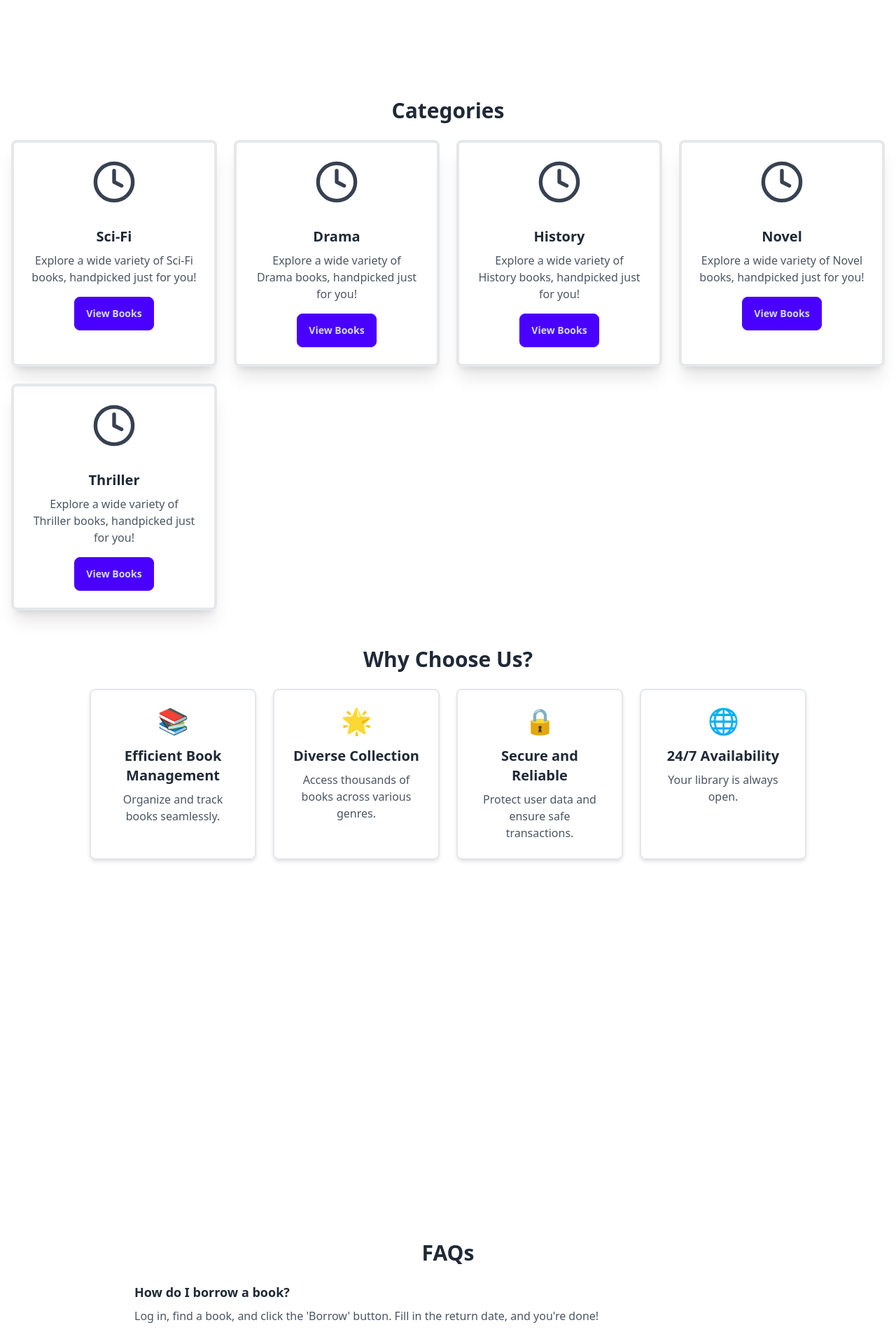
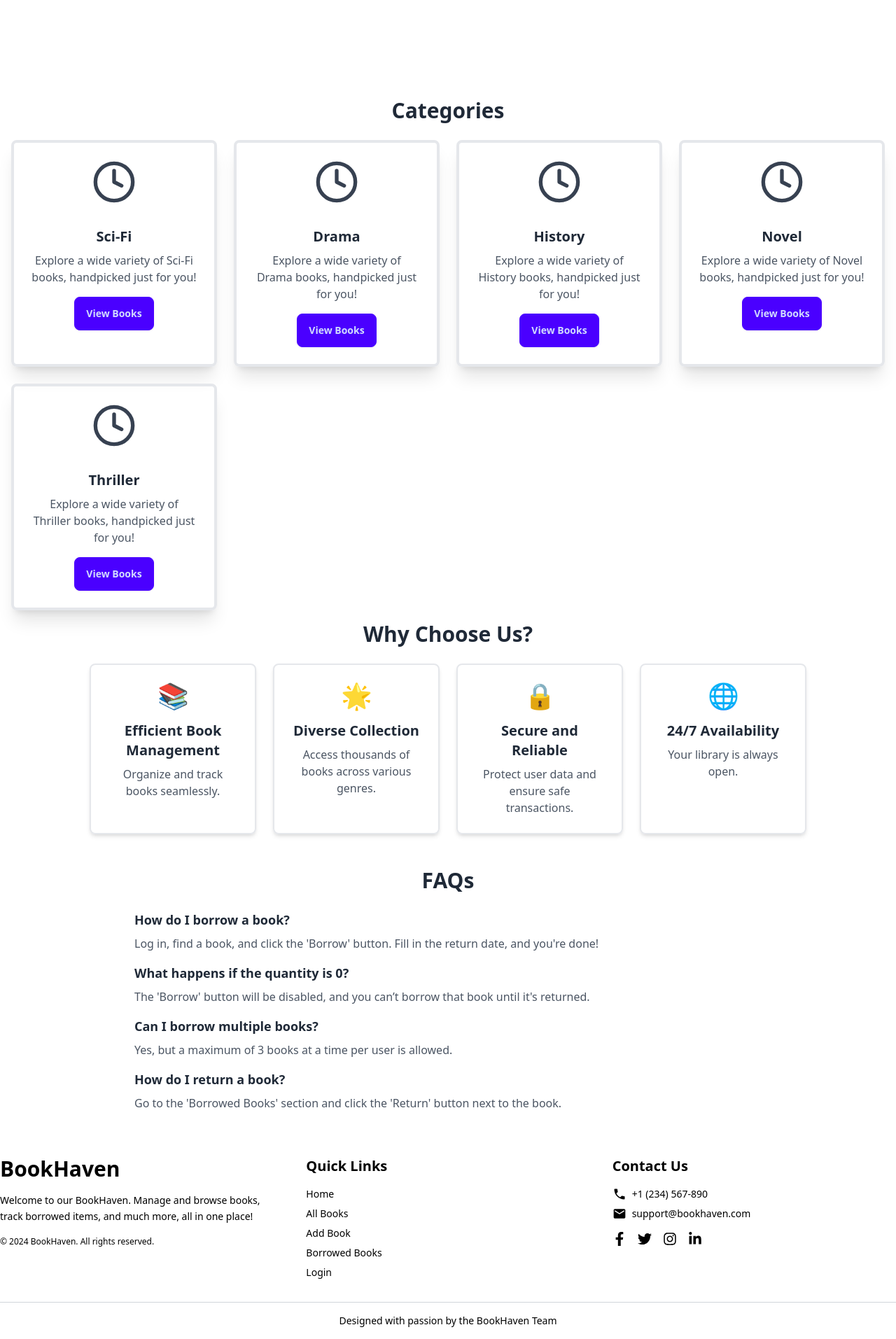
Before and after one commit to abrarbinhabib003/Library-Management-Client, a React (Vite) app: page / in a window 1280 px wide. Shown: the part 740-2653 px from the top of the page at 70% size. Built offline with nearby package versions, Linux system fonts and the light colour scheme; no server answers.

Commit message:
small issues Updated

```diff
--- a/src/components/Categories.jsx
+++ b/src/components/Categories.jsx
@@ -6,7 +6,7 @@ const Categories = () => {
   const navigate = useNavigate();
 
   return (
-    <div className="p-4 min-h-screen bg-base-100 text-base-content">
+    <div className="p-4  bg-base-100 text-base-content">
       <h1 className="text-center text-3xl font-bold mb-6 ">Categories</h1>
       <div className="grid grid-cols-1 sm:grid-cols-2 lg:grid-cols-4 gap-6">
         {categories.map((category) => (
--- a/src/components/FAQ.jsx
+++ b/src/components/FAQ.jsx
@@ -9,7 +9,7 @@ const FAQ = () => {
   ];
 
   return (
-    <div className="min-h-screen bg-base-100 text-base-content py-12">
+    <div className=" bg-base-100 text-base-content py-12">
       <h2 className="text-3xl font-bold text-center mb-6">FAQs</h2>
       <div className="max-w-4xl mx-auto">
         {faqs.map((faq, index) => (
--- a/src/components/Footer.jsx
+++ b/src/components/Footer.jsx
@@ -5,7 +5,7 @@ import { Fade, Slide } from 'react-awesome-reveal';
 
 const Footer = () => {
   return (
-    <footer className="min-h-screen bg-base-100 text-base-content  shadow-lg">
+    <footer className=" bg-base-100 text-base-content  shadow-lg">
       <div className="container mx-auto grid grid-cols-1 md:grid-cols-3 gap-8">
 
         <Fade bottom>
--- a/src/components/Navbar.jsx
+++ b/src/components/Navbar.jsx
@@ -6,7 +6,6 @@ const Navbar = () => {
   const { user, logout } = useAuth();
   const [isMenuOpen, setIsMenuOpen] = useState(false);
   const [theme, setTheme] = useState("light");
-
 
   useEffect(() => {
     const savedTheme = localStorage.getItem("theme") || "light";
@@ -26,7 +25,7 @@ const Navbar = () => {
   };
 
   return (
-    <nav className="bg-base-100 text-base-content shadow-md  sticky top-0 z-50">
+    <nav className="bg-base-100 text-base-content shadow-md sticky top-0 z-50">
       <div className="container mx-auto px-4 py-3 flex justify-between items-center">
         <Link to="/" className="text-2xl font-bold">
           BookHaven
@@ -96,8 +95,6 @@ const Navbar = () => {
               Dashboard
             </NavLink>
           )}
-
-
         </div>
 
         <div className="hidden lg:flex items-center space-x-4">
@@ -126,15 +123,18 @@ const Navbar = () => {
             </>
           ) : (
             <>
-              <div className="relative group">
+              {/* Profile Picture and Username Link */}
+              <div className="flex items-center space-x-2">
+                <NavLink to="/dashboard" className="flex items-center space-x-2">
                   <img
                     src={user.photoURL}
                     alt={user.displayName || "User"}
                     className="w-10 h-10 rounded-full cursor-pointer"
                   />
-                <span className="absolute bottom-0 left-0 right-0 px-2 py-1 text-sm  bg-black rounded opacity-0 group-hover:opacity-100 transition-opacity">
+                  <span className="text-sm font-semibold">
                     {user.displayName}
                   </span>
+                </NavLink>
               </div>
               <button
                 onClick={logout}
@@ -193,7 +193,6 @@ const Navbar = () => {
               </NavLink>
             )}
 
-
             {/* 🔘 Dark Mode Toggle on Mobile */}
             <button
               onClick={toggleTheme}
@@ -207,7 +206,7 @@ const Navbar = () => {
                 <>
                   <Link
                     to="/login"
-                    className="btn-outline block text-center  mb-2"
+                    className="btn-outline block text-center mb-2"
                   >
                     Log in
                   </Link>
--- a/src/components/ThemeContext.jsx
+++ /dev/null
@@ -1,30 +0,0 @@
-import React, { createContext, useState, useEffect } from "react";
-
-export const ThemeContext = createContext();
-
-export const ThemeProvider = ({ children }) => {
-  const [isDarkMode, setIsDarkMode] = useState(() => {
-    // Check localStorage for saved theme preference
-    return localStorage.getItem("theme") === "dark";
-  });
-
-  useEffect(() => {
-    // Add or remove the 'dark' class on the <body> element
-    if (isDarkMode) {
-      document.body.classList.add("dark");
-    } else {
-      document.body.classList.remove("dark");
-    }
-    localStorage.setItem("theme", isDarkMode ? "dark" : "light");
-  }, [isDarkMode]);
-
-  const toggleTheme = () => {
-    setIsDarkMode((prev) => !prev);
-  };
-
-  return (
-    <ThemeContext.Provider value={{ isDarkMode, toggleTheme }}>
-      {children}
-    </ThemeContext.Provider>
-  );
-};
--- a/src/components/WhyChooseUs.jsx
+++ b/src/components/WhyChooseUs.jsx
@@ -9,7 +9,7 @@ const WhyChooseUs = () => {
   ];
 
   return (
-    <div className="min-h-screen bg-base-100 text-base-content ">
+    <div className=" bg-base-100 text-base-content ">
       <h2 className="text-3xl font-bold text-center mb-6">Why Choose Us?</h2>
       <div className="grid grid-cols-1 md:grid-cols-2 lg:grid-cols-4 gap-6 max-w-5xl mx-auto">
         {benefits.map((benefit, index) => (
--- a/src/main.jsx
+++ b/src/main.jsx
@@ -18,7 +18,7 @@ import UpdateProfile from './pages/UpdateProfile';
 import { createBrowserRouter, RouterProvider } from "react-router-dom";
 import "./index.css";
 import { AuthProvider } from "./context/AuthContext";
-import { ThemeProvider } from "./components/ThemeContext";
+
 const router = createBrowserRouter([
   {
     path: "/",
@@ -63,10 +63,10 @@ const router = createBrowserRouter([
 
 ReactDOM.createRoot(document.getElementById("root")).render(
   <React.StrictMode>
-    <ThemeProvider>
+
       <AuthProvider>
         <RouterProvider router={router} />
       </AuthProvider>
-    </ThemeProvider>
+
   </React.StrictMode>
 );
--- a/src/pages/Root.jsx
+++ b/src/pages/Root.jsx
@@ -5,31 +5,20 @@ import Navbar from '../components/Navbar';
 import Footer from '../components/Footer';
 import DynamicTitle from '../components/DynamicTitle';
 
-
-
-
 const Root = () => {
   const { user, logout } = useAuth();
 
   return (
-    <div className='min-h-screen bg-base-100 text-base-content'>
+    <div className='flex flex-col min-h-screen bg-base-100 text-base-content'>
+      <Navbar />
+      <DynamicTitle />
 
-      <Navbar />
-
-      <DynamicTitle />
-      <div className="main-content">
-
+      {/* Main content section */}
+      <div className="flex-grow">
         <Outlet />
       </div>
 
-
-
-     <Footer />
-
-
-
-
-
+      <Footer />
     </div>
   );
 };
```
Lines whose indentation alone changed are shown as unchanged.
